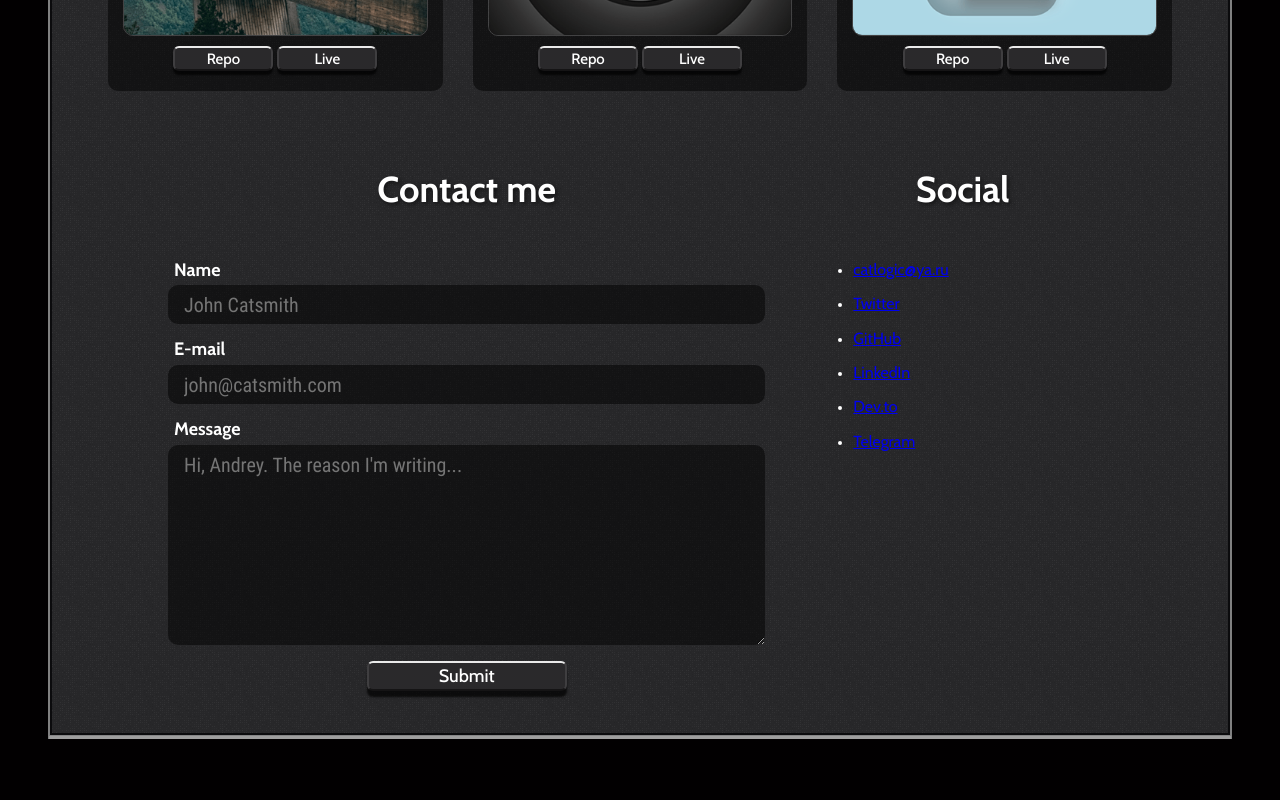
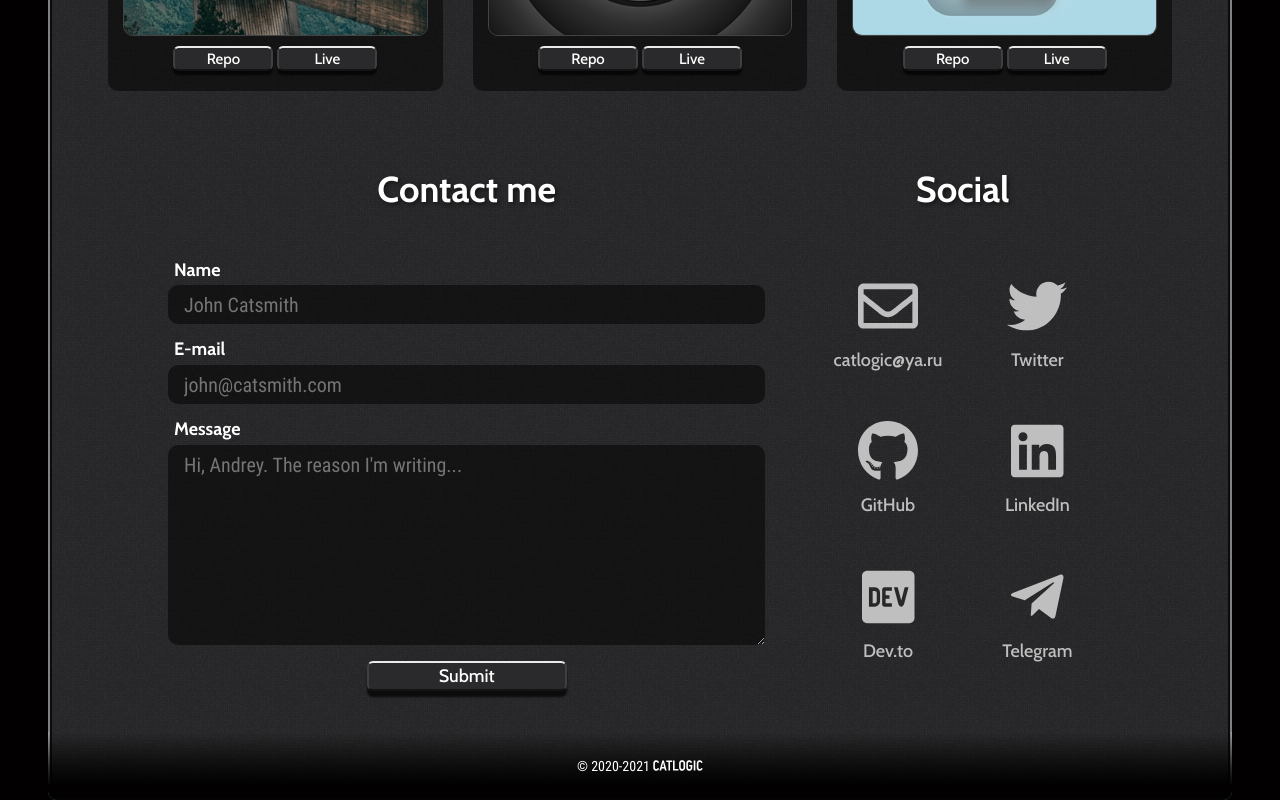
Before and after one commit to 22940dev/portfolio-catlogic, a React (Create React App) app: page / in a window 1280 px wide. Shown: the part 2372-3172 px from the top of the page. Before the commit the page ends 3111 px from the top, so only its background shows below. Built offline with nearby package versions, Linux system fonts and the light colour scheme.

Commit message:
feat: footer

```diff
--- a/src/components/App/App.js
+++ b/src/components/App/App.js
@@ -1,4 +1,5 @@
 import 'normalize.css';
+import Footer from '../Footer/Footer';
 import Header from '../Header/Header';
 import Main from '../Main/Main';
 import './App.css';
@@ -8,6 +9,7 @@ function App() {
     <div className="app">
       <Header />
       <Main />
+      <Footer />
     </div>
   );
 }
--- a/src/components/Contacts/Contacts.css
+++ b/src/components/Contacts/Contacts.css
@@ -5,12 +5,6 @@
   grid-template-columns: 2fr 1fr;
   font-family: 'Cabin', Arial, Helvetica, sans-serif;
   font-weight: 400;
-}
-
-@media all and (max-width: 1024px) {
-  .contact {
-    padding: 0 20px 0 40px;
-  }
 }
 
 .contact__title {
@@ -21,13 +15,19 @@
   margin: 0 0 48px;
 }
 
+@media all and (max-width: 1024px) {
+  .contact {
+    padding: 0 20px 0 40px;
+  }
+}
+
 @media all and (max-width: 850px) {
   .contact__title {
     font-size: 27px;
   }
 }
 
-@media all and (max-width: 650px) {
+@media all and (max-width: 730px) {
   .contact {
     grid-template-columns: 1fr;
     padding: 0 30px;
--- /dev/null
+++ b/src/components/Footer/Footer.css
@@ -0,0 +1,37 @@
+.footer {
+  margin-top: -7px;
+  background: #272729 url('../../images/noise.png');
+  border-bottom-left-radius: 8px;
+  border-bottom-right-radius: 8px;
+  position: relative;
+  box-shadow: inset 0 -4px 0 1px rgba(255, 255, 255, .2),
+              inset 0 -4px 0 2px rgba(255, 255, 255, .5),
+              inset 0 -4px 0 4px #0b0b0d;
+}
+
+.footer__logo {
+  width: 50px;
+  height: auto;
+  padding-left: 3px;
+}
+
+.copyright {
+  margin: 0;
+  padding: 20px 0 20px 0;
+  border-bottom-left-radius: 8px;
+  border-bottom-right-radius: 8px;
+  background: linear-gradient(to bottom, transparent,
+            rgba(0, 0, 0, .7) 50%,
+              var(--main-black, black) 80%);
+  box-shadow: inset 0 -4px 10px -8px rgba(255, 255, 255, .1);
+  font-family: 'Roboto Condensed', Arial, Helvetica, sans-serif;
+  font-size: 14px;
+  line-height: 2;
+  text-align: center;
+}
+
+@media all and (max-width: 850px) {
+  .copyright {
+    padding-right: 30px;
+  }
+}
--- /dev/null
+++ b/src/components/Footer/Footer.js
@@ -0,0 +1,20 @@
+import catLogo from '../../images/catlogic-logo.svg';
+import './Footer.css';
+
+function Footer() {
+  const getYear = () => {
+    const date = new Date();
+    return date.getFullYear();
+  };
+
+  return (
+    <footer className="footer">
+      <p className="copyright">
+        © 2020-{getYear()}
+        <img src={catLogo} alt="CatLogic logo" className="footer__logo" />
+      </p>
+    </footer>
+  );
+}
+
+export default Footer;
--- a/src/components/Main/Main.css
+++ b/src/components/Main/Main.css
@@ -11,7 +11,7 @@
   gap: 80px;
 }
 
-@media all and (max-width: 650px) {
+@media all and (max-width: 730px) {
   .main {
     padding-bottom: 0;
     gap: 60px;
--- a/src/components/Projects/Projects.js
+++ b/src/components/Projects/Projects.js
@@ -8,7 +8,7 @@ function Projects() {
       <h2 className="projects__title">My projects</h2>
       <ul className="projects__list">
         {PROJECTS.map((el, i) => (
-          <Project {...el} key={i} />
+          <Project {...el} key={el.name} />
         ))}
       </ul>
     </section>
--- a/src/components/Social/Social.css
+++ b/src/components/Social/Social.css
@@ -0,0 +1,21 @@
+.social {
+  margin: -15px 0 0;
+  padding: 0;
+  display: grid;
+  grid-template-columns: repeat(auto-fit, minmax(110px, 1fr));
+  grid-auto-rows: 1fr;
+  justify-items: center;
+}
+
+@media all and (max-width: 1024px) {
+  .social {
+    grid-template-columns: repeat(auto-fit, minmax(90px, 1fr));
+  }
+}
+
+@media all and (max-width: 730px) {
+  .social {
+    display: flex;
+    justify-content: space-between;
+  }
+}
--- a/src/components/Social/Social.js
+++ b/src/components/Social/Social.js
@@ -1,80 +1,13 @@
+import { SOCIAL } from '../../constants/constants';
+import SocialElement from '../SocialElement/SocialElement';
 import './Social.css';
 
 function Social() {
   return (
     <ul className="social">
-      <li className="social__element">
-        <a
-          href="mailto:catlogic@ya.ru"
-          target="_blank"
-          rel="noopener noreferrer"
-          className="social__link"
-          title="email"
-        >
-          <i className="social__icon far fa-envelope"></i>
-          <p className="social__text">catlogic@ya.ru</p>
-        </a>
-      </li>
-      <li className="social__element">
-        <a
-          href="https://twitter.com/cat__logic"
-          target="_blank"
-          rel="noopener noreferrer"
-          className="social__link"
-          title="twitter"
-        >
-          <i className="social__icon fab fa-twitter"></i>
-          <p className="social__text">Twitter</p>
-        </a>
-      </li>
-      <li className="social__element">
-        <a
-          href="https://github.com/cat-street"
-          target="_blank"
-          rel="noopener noreferrer"
-          className="social__link"
-          title="github"
-        >
-          <i className="social__icon fab fa-github"></i>
-          <p className="social__text">GitHub</p>
-        </a>
-      </li>
-      <li className="social__element">
-        <a
-          href="https://www.linkedin.com/in/cat-logic/"
-          target="_blank"
-          rel="noopener noreferrer"
-          className="social__link"
-          title="linkedin"
-        >
-          <i className="social__icon fab fa-linkedin"></i>
-          <p className="social__text">LinkedIn</p>
-        </a>
-      </li>
-      <li className="social__element">
-        <a
-          href="https://dev.to/cat__logic"
-          target="_blank"
-          rel="noopener noreferrer"
-          className="social__link"
-          title="dev.to"
-        >
-          <i className="social__icon fab fa-dev"></i>
-          <p className="social__text">Dev.to</p>
-        </a>
-      </li>
-      <li className="social__element">
-        <a
-          href="https://t.me/cat_logic"
-          target="_blank"
-          rel="noopener noreferrer"
-          className="social__link"
-          title="telegram"
-        >
-          <i className="social__icon fab fa-telegram-plane"></i>
-          <p className="social__text">Telegram</p>
-        </a>
-      </li>
+      {SOCIAL.map((el) => (
+        <SocialElement {...el} key={el.name} />
+      ))}
     </ul>
   );
 }
--- /dev/null
+++ b/src/components/SocialElement/SocialElement.css
@@ -0,0 +1,50 @@
+.social__element {
+  list-style: none;
+  text-align: center;
+  padding: 15px 0 20px;
+}
+
+.social__link {
+  text-decoration: none;
+  transition: color 300ms ease-out;
+  color: rgba(255, 255, 255, .7);
+}
+
+.social__link:hover {
+  color: #fff;
+}
+
+.social__link:focus {
+  outline: thin dotted rgba(255, 255, 255, .7);
+}
+
+.social__icon {
+  height: 90px;
+  font-size: 60px;
+}
+
+.social__text {
+  margin: 0;
+  font-size: 18px;
+  font-weight: 500;
+}
+
+@media all and (max-width: 730px) {
+  .social__text {
+    display: none;
+  }
+}
+
+@media all and (max-width: 650px) {
+  .social__icon {
+    height: 70px;
+    font-size: 50px;
+  }
+}
+
+@media all and (max-width: 450px) {
+  .social__icon {
+    height: 60px;
+    font-size: 40px;
+  }
+}
--- /dev/null
+++ b/src/components/SocialElement/SocialElement.js
@@ -0,0 +1,21 @@
+import { FontAwesomeIcon } from '@fortawesome/react-fontawesome';
+import './SocialElement.css';
+
+function SocialElement({ name, icon, link }) {
+  return (
+    <li className="social__element">
+      <a
+        href={link}
+        target="_blank"
+        rel="noopener noreferrer"
+        className="social__link"
+        title={name}
+      >
+        <FontAwesomeIcon icon={icon} className="social__icon" />
+        <p className="social__text">{name}</p>
+      </a>
+    </li>
+  );
+}
+
+export default SocialElement;
--- a/src/constants/constants.js
+++ b/src/constants/constants.js
@@ -8,6 +8,11 @@ import {
   faSass,
   faBootstrap,
   faFigma,
+  faTwitter,
+  faGithub,
+  faLinkedin,
+  faDev,
+  faTelegramPlane,
 } from '@fortawesome/free-brands-svg-icons';
 import {
   faDatabase,
@@ -24,6 +29,7 @@ import {
   faComments,
   faImages,
   faFileCode,
+  faEnvelope,
 } from '@fortawesome/free-regular-svg-icons';
 
 const LEARN_STRING = 'MERN Stack';
@@ -51,6 +57,19 @@ const STACK = [
   { name: 'Responsive Layouts', icon: faMobileAlt },
   { name: 'Semantic HTML', icon: faFileCode },
   { name: 'Cat Handling', icon: faCat },
+];
+
+const SOCIAL = [
+  { name: 'catlogic@ya.ru', icon: faEnvelope, link: 'mailto:catlogic@ya.ru' },
+  { name: 'Twitter', icon: faTwitter, link: 'https://twitter.com/cat__logic' },
+  { name: 'GitHub', icon: faGithub, link: 'https://github.com/cat-street' },
+  {
+    name: 'LinkedIn',
+    icon: faLinkedin,
+    link: 'https://www.linkedin.com/in/cat-logic/',
+  },
+  { name: 'Dev.to', icon: faDev, link: 'https://dev.to/cat__logic' },
+  { name: 'Telegram', icon: faTelegramPlane, link: 'https://t.me/cat_logic' },
 ];
 
 const PROJECTS = [
@@ -96,6 +115,6 @@ const PROJECTS = [
     repo: 'https://github.com/cat-street/catlogic-clock',
     img: 'clock',
   },
-]
+];
 
-export { LEARN_STRING, HEADER_STACK, STACK, PROJECTS };
+export { LEARN_STRING, HEADER_STACK, STACK, PROJECTS, SOCIAL };
```
